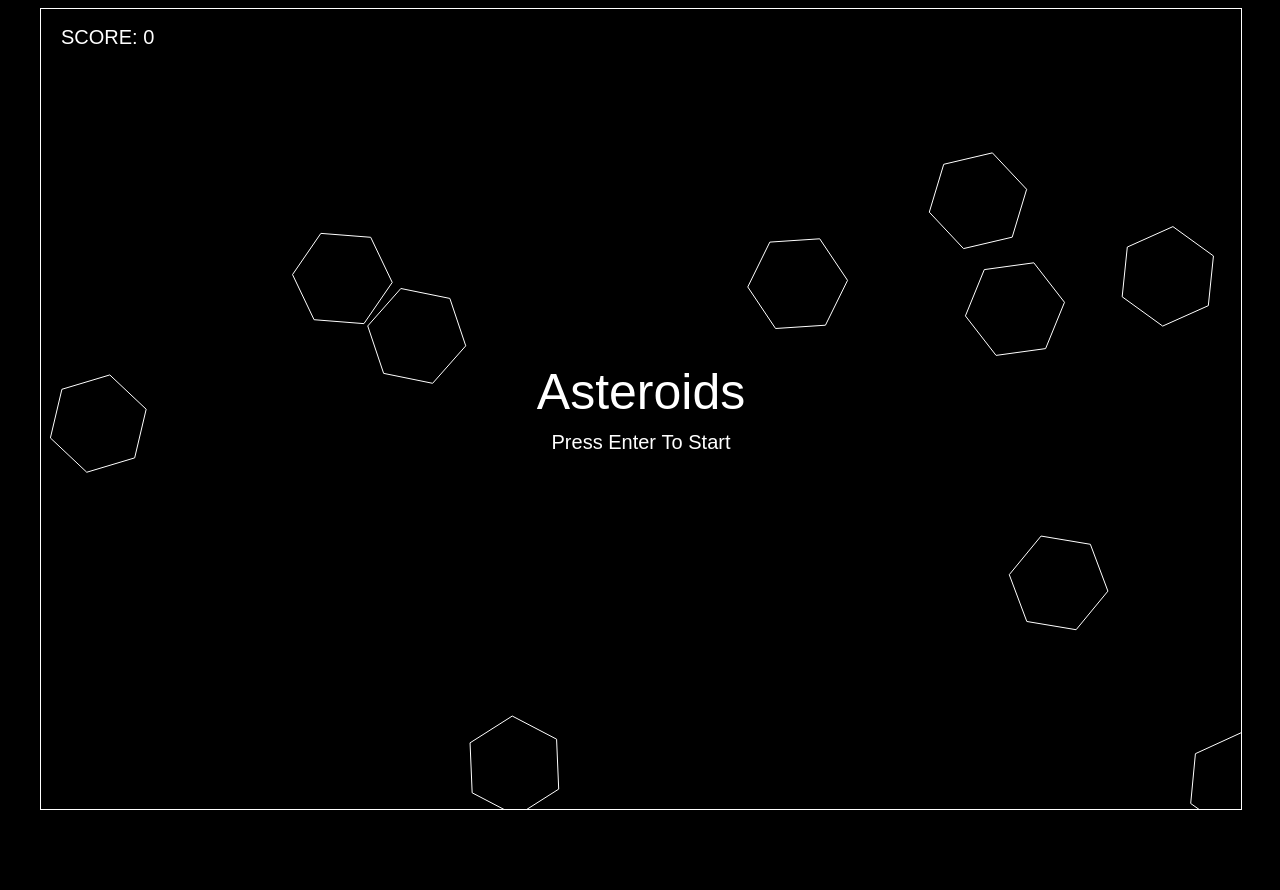
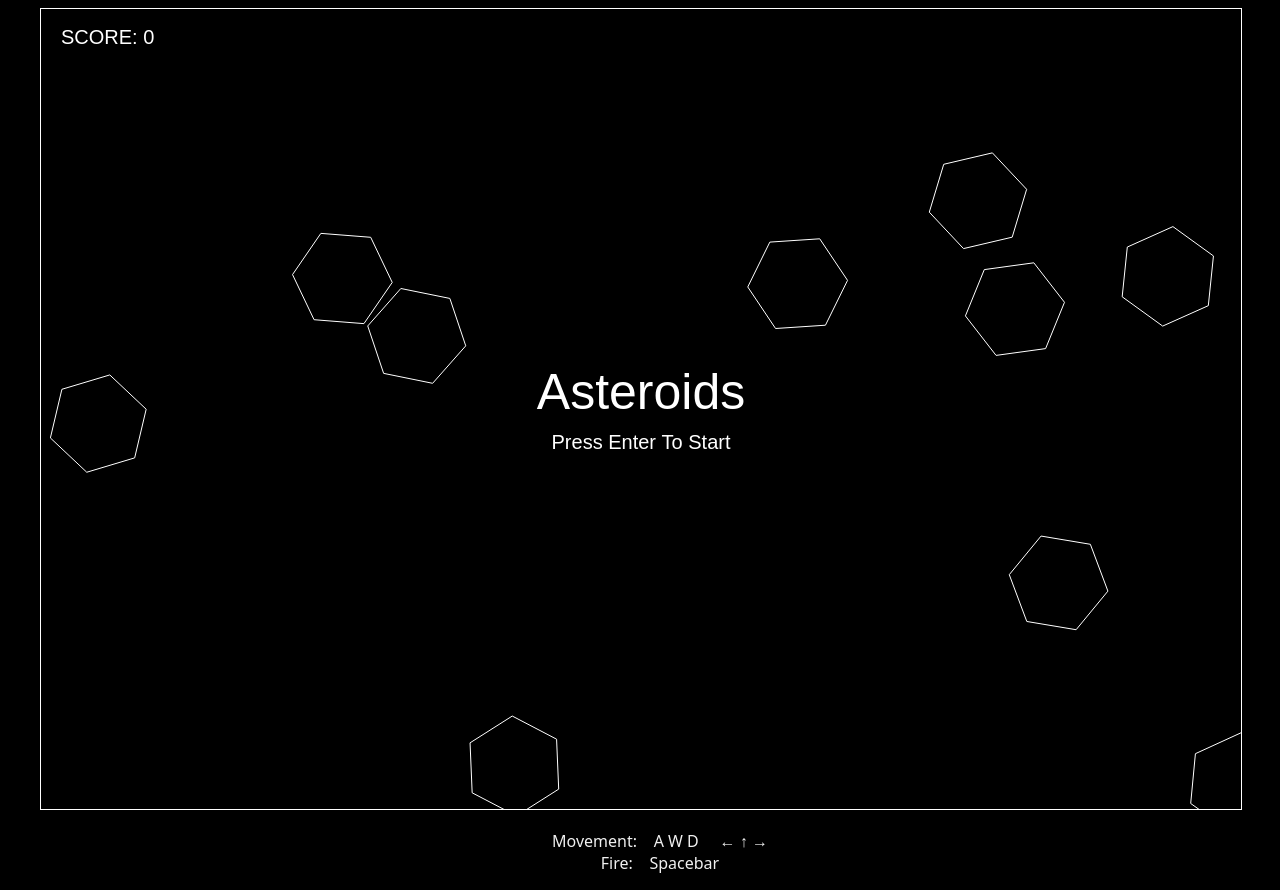
Before and after one commit to Alchamyst/asteroids-js, a plain HTML site: page index.html in a window 1280 px wide. Before the commit the page ends 822 px from the top, so only its background shows below. Drawn offline with Linux system fonts and the light colour scheme.

Commit message:
add text instructions below canvas div.

```diff
--- a/index.html
+++ b/index.html
@@ -11,5 +11,11 @@
         <div id='container'>
             <canvas id='my-canvas'></canvas>
         </div>
+        <div>
+            <ul>
+                <li>Movement: &nbsp;&nbsp; A W D &nbsp;&nbsp;&nbsp; &#8592; &#8593; &#8594;</li>
+                <li>Fire: &nbsp;&nbsp; Spacebar</li>
+            </ul>
+        </div>
     </body>
 </html>
--- a/style.css
+++ b/style.css
@@ -1,5 +1,13 @@
 body {
     background: #000;
+}
+
+li {
+    font-family: system-ui,sans-serif;
+    font-size: 1em;
+    color: #F0F0F0;
+    text-align: center;
+    list-style-type: none;
 }
 
 #container {
```
